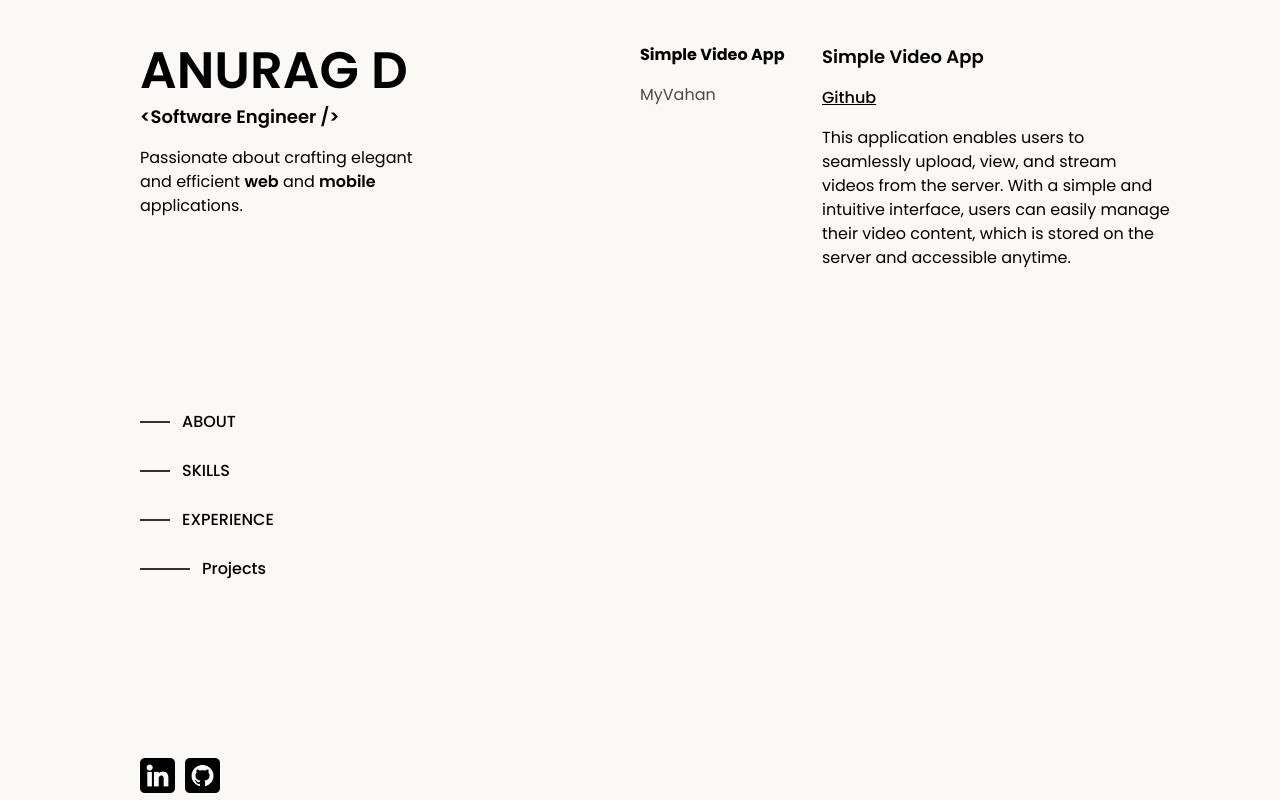
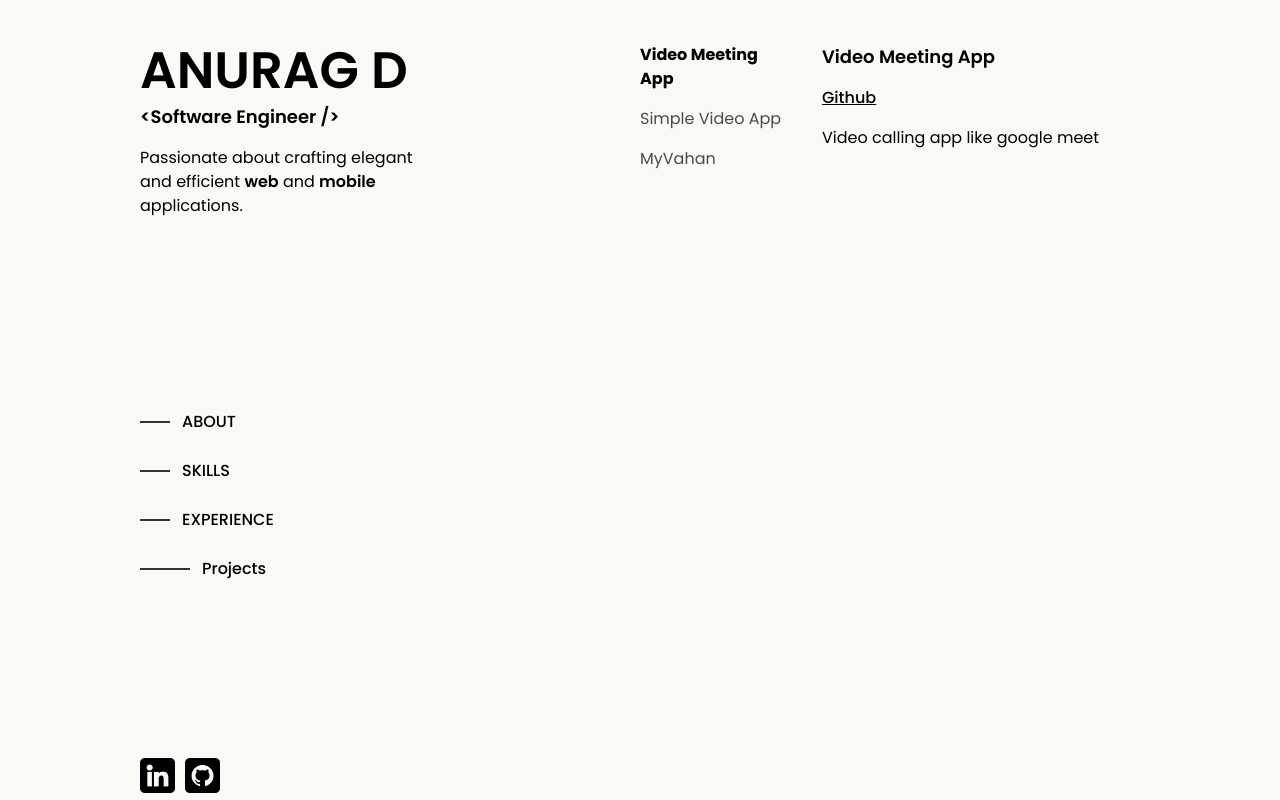
Before and after one commit to Anuragdev03/portfolio, a React (Vite) app: page / in a window 1280 px wide. Both pictures are taken after a click on the link "Projects". Built offline with nearby package versions, Linux system fonts and the light colour scheme.

Commit message:
add one more project

```diff
--- a/src/Projects.tsx
+++ b/src/Projects.tsx
@@ -4,12 +4,18 @@ import "./Projects.css";
 const data = [
     {
         id: 1,
+        projectName: "Video Meeting App",
+        github: "https://github.com/Anuragdev03/group_video_call",
+        description: "Video calling app like google meet"
+    },
+    {
+        id: 2,
         projectName: "Simple Video App",
         github: "https://github.com/Anuragdev03/video_upload",
         description: "This application enables users to seamlessly upload, view, and stream videos from the server. With a simple and intuitive interface, users can easily manage their video content, which is stored on the server and accessible anytime."
     },
     {
-        id: 2,
+        id: 3,
         projectName: "MyVahan",
         github: "https://github.com/Anuragdev03/MyBike",
         description: "A simple android app to save service record of vehicle."
```
